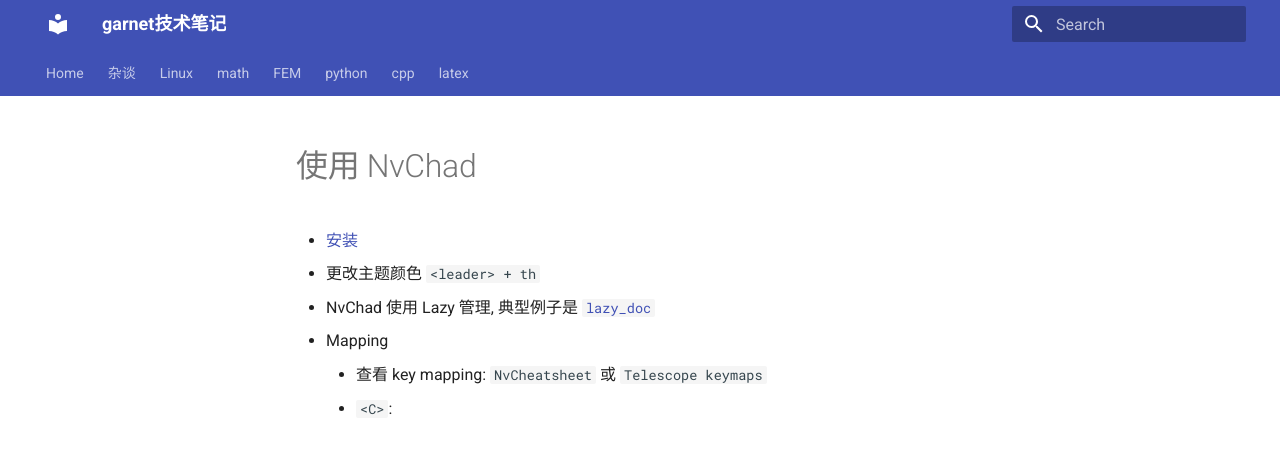
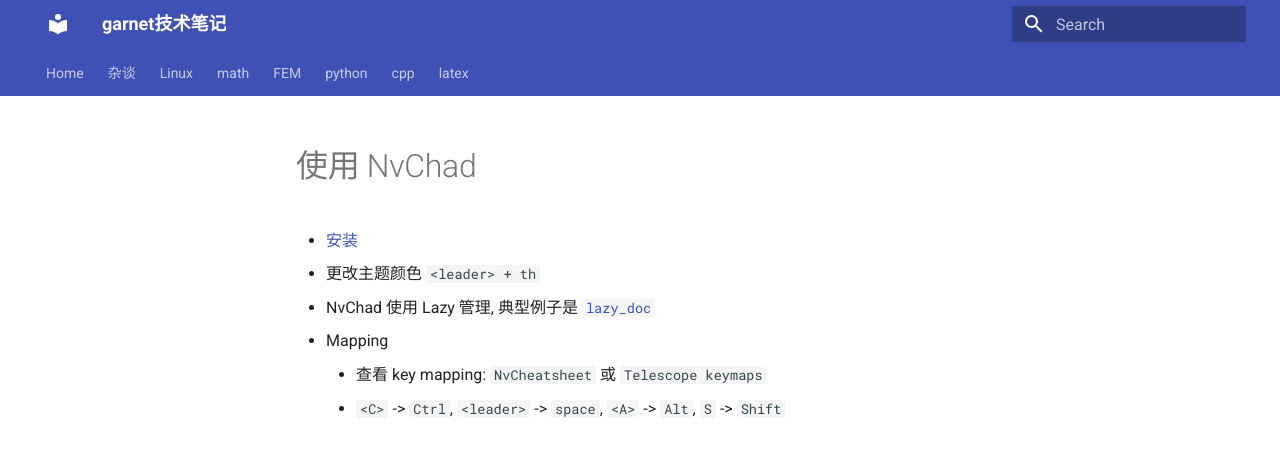
Before and after one commit to ymma98/technotes, an MkDocs documentation site: the page built from docs/Linux/vim_使用NvChad.md, in a window 1280 px wide. Shown: the top 456 px of the page. Built offline with MkDocs 1.6.1 and Material for MkDocs 9.7.7, drawn with Linux system fonts in a browser that asks for light colours.

Commit message:
docs/Linux/vim_使用NvChad.md updated from https://stackedit.cn/

```diff
--- a/docs/Linux/vim_使用NvChad.md
+++ b/docs/Linux/vim_使用NvChad.md
@@ -5,8 +5,8 @@
 * NvChad 使用 Lazy 管理, 典型例子是 [`lazy_doc`](https://lazy.folke.io/spec/examples)
 * Mapping
 	* 查看 key mapping: `NvCheatsheet` 或 `Telescope keymaps`
-	* `<C>`:
+	* `<C>` -> `Ctrl`, `<leader>` -> `space`, `<A>` -> `Alt`, `S` -> `Shift`
 <!--stackedit_data:
-eyJoaXN0b3J5IjpbLTExMTkxNTU3MjYsMTI1NzEzOTgyNiwtND
-c3MzM0NjY5LDQ3Njk0MTUzMF19
+eyJoaXN0b3J5IjpbLTE3MzUzMzE0NywxMjU3MTM5ODI2LC00Nz
+czMzQ2NjksNDc2OTQxNTMwXX0=
 -->
```
